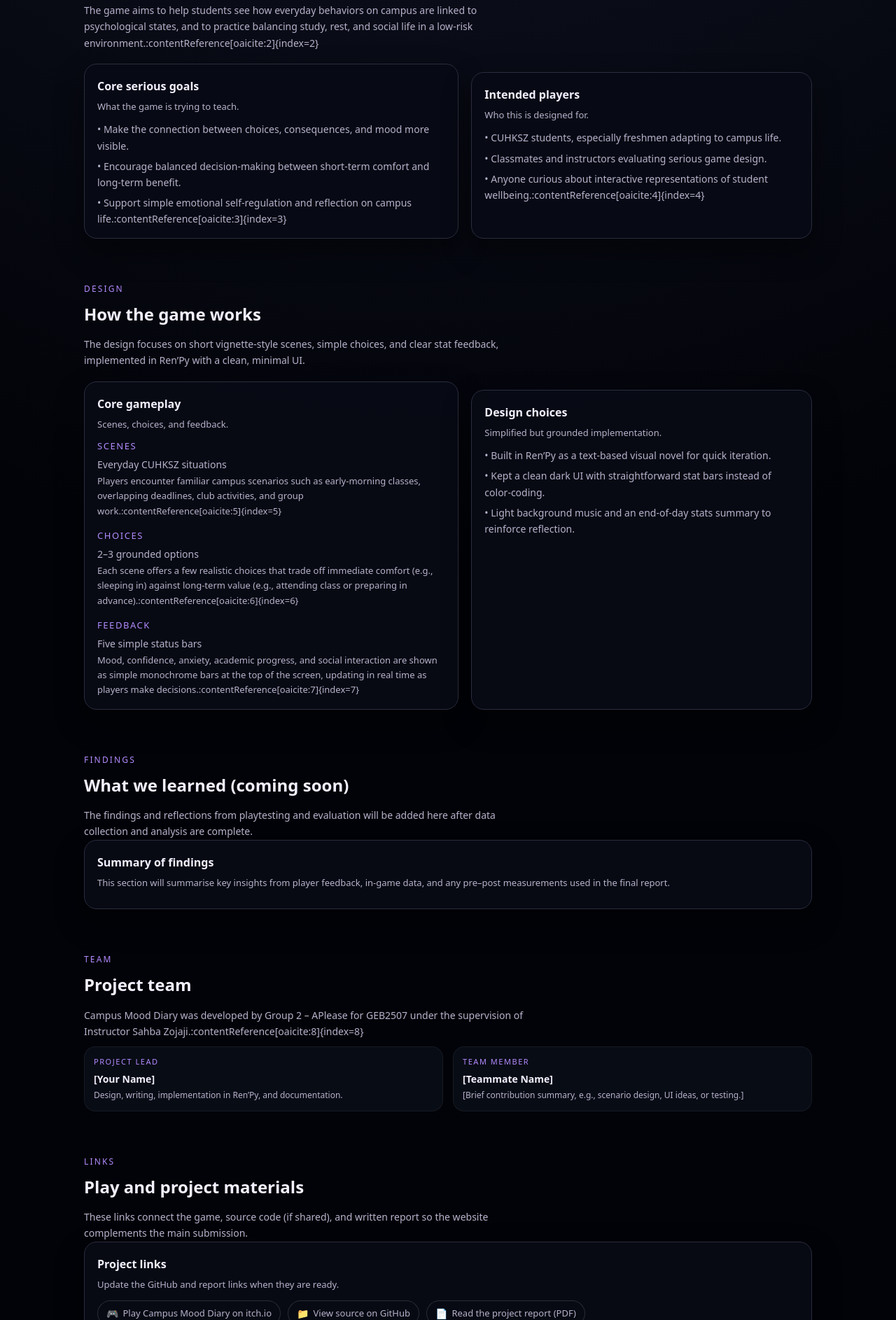
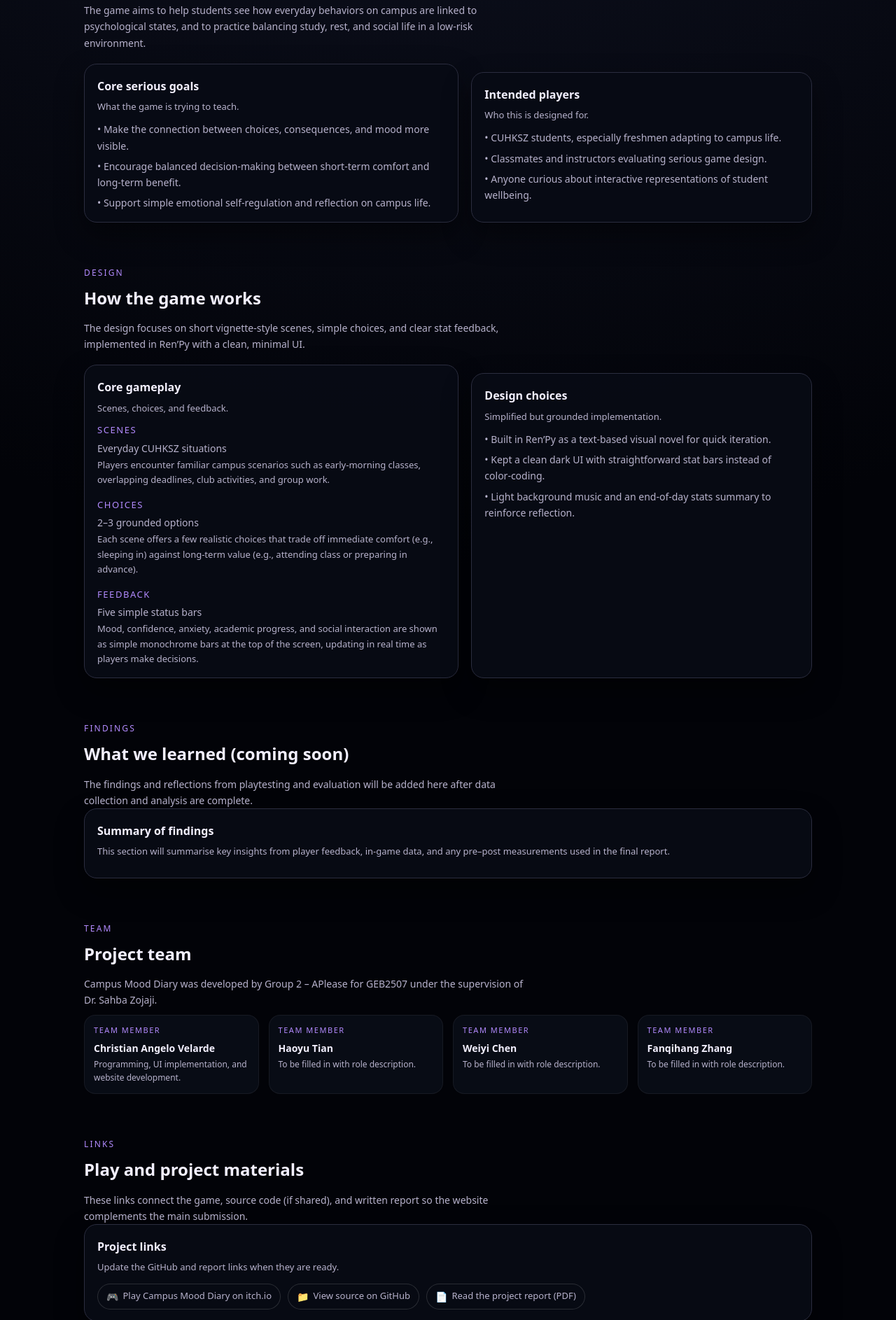
Before and after one commit to g310v/CampusMoodDiary, a plain HTML site: page index.html in a window 1280 px wide. Shown: the part 753-2639 px from the top of the page at 70% size. Drawn offline with Linux system fonts and the light colour scheme.

Commit message:
Update index.html

```diff
--- a/index.html
+++ b/index.html
@@ -309,15 +309,22 @@
         border-radius: 14px;
         border: 1px solid rgba(255, 255, 255, 0.12);
         background: linear-gradient(135deg, #141826, #05060a);
-      height: 190px;
+        overflow: hidden;               /* ensures rounded corners apply */
         display: flex;
         align-items: center;
         justify-content: center;
-      color: var(--text-muted);
-      font-size: 13px;
-      text-align: center;
-      padding: 0 18px;
+        padding: 0;
+        height: auto;                   /* allow natural image height */
     }
+
+    .hero-screenshot img {
+        width: 100%;                    /* fill width of container */
+        height: auto;                   /* keep natural aspect ratio */
+        display: block;
+        object-fit: contain;            /* show entire image without cropping */
+    }
+
+
 
     .hero-stats {
       display: grid;
@@ -648,7 +655,7 @@
         <p class="section-subtitle">
           The game aims to help students see how everyday behaviors on campus are
           linked to psychological states, and to practice balancing study, rest,
-          and social life in a low-risk environment.:contentReference[oaicite:2]{index=2}
+          and social life in a low-risk environment.
         </p>
 
         <div class="grid-2">
@@ -658,7 +665,7 @@
             <ul>
               <li>• Make the connection between choices, consequences, and mood more visible.</li>
               <li>• Encourage balanced decision-making between short-term comfort and long-term benefit.</li>
-              <li>• Support simple emotional self-regulation and reflection on campus life.:contentReference[oaicite:3]{index=3}</li>
+              <li>• Support simple emotional self-regulation and reflection on campus life.</li>
             </ul>
           </article>
 
@@ -668,7 +675,7 @@
             <ul>
               <li>• CUHKSZ students, especially freshmen adapting to campus life.</li>
               <li>• Classmates and instructors evaluating serious game design.</li>
-              <li>• Anyone curious about interactive representations of student wellbeing.:contentReference[oaicite:4]{index=4}</li>
+              <li>• Anyone curious about interactive representations of student wellbeing.</li>
             </ul>
           </article>
         </div>
@@ -693,7 +700,7 @@
                 <div class="timeline-title">Everyday CUHKSZ situations</div>
                 <div class="timeline-body">
                   Players encounter familiar campus scenarios such as early-morning
-                  classes, overlapping deadlines, club activities, and group work.:contentReference[oaicite:5]{index=5}
+                  classes, overlapping deadlines, club activities, and group work.
                 </div>
               </li>
               <li class="timeline-item">
@@ -702,7 +709,7 @@
                 <div class="timeline-body">
                   Each scene offers a few realistic choices that trade off immediate
                   comfort (e.g., sleeping in) against long-term value (e.g., attending
-                  class or preparing in advance).:contentReference[oaicite:6]{index=6}
+                  class or preparing in advance).
                 </div>
               </li>
               <li class="timeline-item">
@@ -711,7 +718,7 @@
                 <div class="timeline-body">
                   Mood, confidence, anxiety, academic progress, and social interaction
                   are shown as simple monochrome bars at the top of the screen, updating
-                  in real time as players make decisions.:contentReference[oaicite:7]{index=7}
+                  in real time as players make decisions.
                 </div>
               </li>
             </ul>
@@ -753,24 +760,38 @@
         <h2 class="section-title">Project team</h2>
         <p class="section-subtitle">
           Campus Mood Diary was developed by Group 2 – APlease for GEB2507 under the
-          supervision of Instructor Sahba Zojaji.:contentReference[oaicite:8]{index=8}
+          supervision of Dr. Sahba Zojaji.
         </p>
 
         <div class="team-grid">
           <div class="team-card">
-            <div class="team-role">Project lead</div>
-            <div class="team-name">[Your Name]</div>
+            <div class="team-role">Team Member</div>
+            <div class="team-name">Christian Angelo Velarde</div>
             <div class="team-meta">
-              Design, writing, implementation in Ren’Py, and documentation.
+                Programming, UI implementation, and website development.
             </div>
           </div>
 
           <!-- Duplicate this block for each teammate if needed -->
           <div class="team-card">
             <div class="team-role">Team member</div>
-            <div class="team-name">[Teammate Name]</div>
+            <div class="team-name">Haoyu Tian</div>
             <div class="team-meta">
-              [Brief contribution summary, e.g., scenario design, UI ideas, or testing.]
+                To be filled in with role description.
+            </div>
+          </div>
+          <div class="team-card">
+            <div class="team-role">Team member</div>
+            <div class="team-name">Weiyi Chen</div>
+            <div class="team-meta">
+                To be filled in with role description.
+            </div>
+          </div>
+          <div class="team-card">
+            <div class="team-role">Team member</div>
+            <div class="team-name">Fanqihang Zhang</div>
+            <div class="team-meta">
+                To be filled in with role description.
             </div>
           </div>
         </div>
```
Lines whose indentation alone changed are shown as unchanged.
